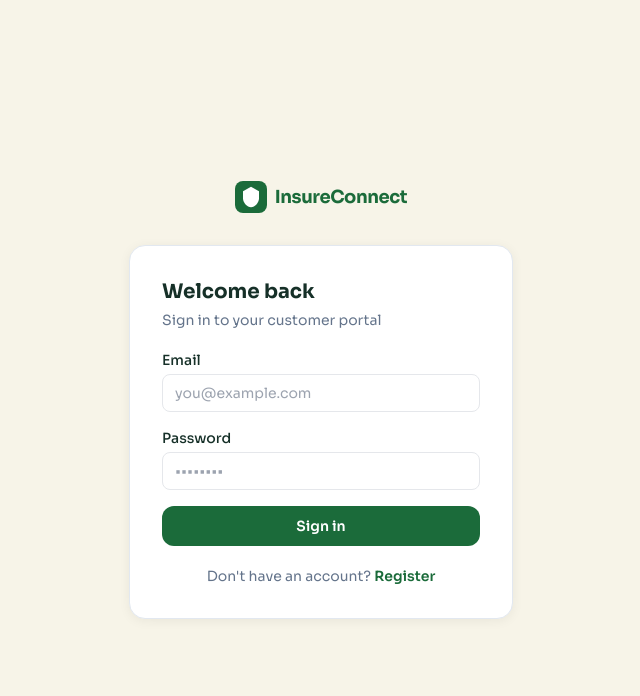
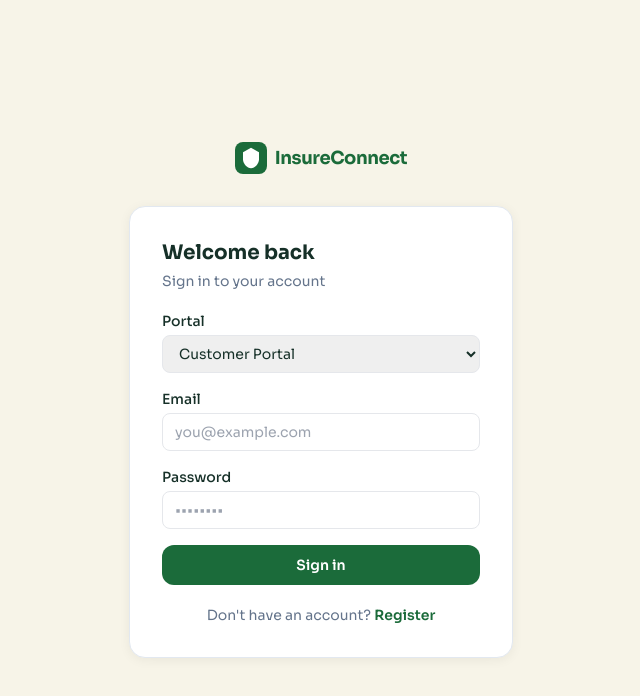
Before and after one commit to gvsrusa/InsureConnect, a Next.js app in the folder apps/web/: page /login in a window 1280 px wide. Shown: the top 696 px of the page, without its empty margins (319-959 px from the left). Built offline with nearby package versions, Linux system fonts and the light colour scheme.

Commit message:
feat: add portal selection to login form and update welcome message

```diff
--- a/apps/web/app/(public)/login/page.tsx
+++ b/apps/web/app/(public)/login/page.tsx
@@ -25,8 +25,11 @@ function LoginForm(): React.JSX.Element {
   const [password, setPassword] = useState("");
   const [error, setError] = useState("");
   const [loading, setLoading] = useState(false);
+  const [selectedPortal, setSelectedPortal] = useState<Portal>(
+    normalizePortal(searchParams.get("portal"))
+  );
 
-  const portal = normalizePortal(searchParams.get("portal"));
+  const portal = selectedPortal;
   const redirectTo = searchParams.get("redirect") ?? defaultPortalPath(portal);
 
   async function handleSubmit(e: React.FormEvent) {
@@ -59,7 +62,7 @@ function LoginForm(): React.JSX.Element {
     <div className="w-full max-w-sm">
       <div className="rounded-2xl border border-[var(--color-border)] bg-white p-8 shadow-card">
         <h1 className="text-xl font-bold text-ink">Welcome back</h1>
-        <p className="mt-1 text-sm text-muted">Sign in to your {portal} portal</p>
+        <p className="mt-1 text-sm text-muted">Sign in to your account</p>
 
         {error && (
           <div role="alert" className="mt-4 rounded-lg bg-red-50 px-3 py-2 text-sm text-red-700">
@@ -68,6 +71,19 @@ function LoginForm(): React.JSX.Element {
         )}
 
         <form onSubmit={handleSubmit} className="mt-5 space-y-4">
+          <div>
+            <label className="block text-sm font-medium text-ink">Portal</label>
+            <select
+              value={selectedPortal}
+              onChange={(e) => setSelectedPortal(e.target.value as Portal)}
+              className="mt-1 block w-full rounded-lg border border-gray-200 px-3 py-2 text-sm outline-none transition-colors focus:border-pine focus:ring-1 focus:ring-pine"
+            >
+              <option value="customer">Customer Portal</option>
+              <option value="agent">Agent Console</option>
+              <option value="partner">Partner Portal</option>
+            </select>
+          </div>
+
           <div>
             <label htmlFor="email" className="block text-sm font-medium text-ink">
               Email
```
